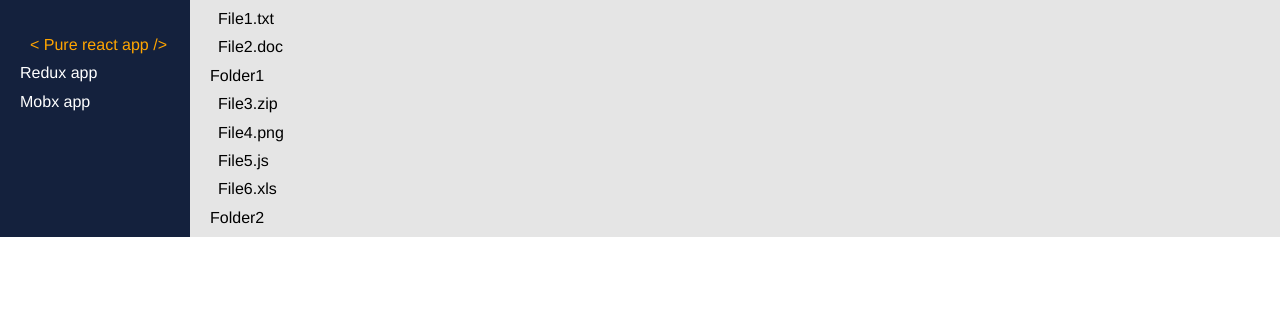
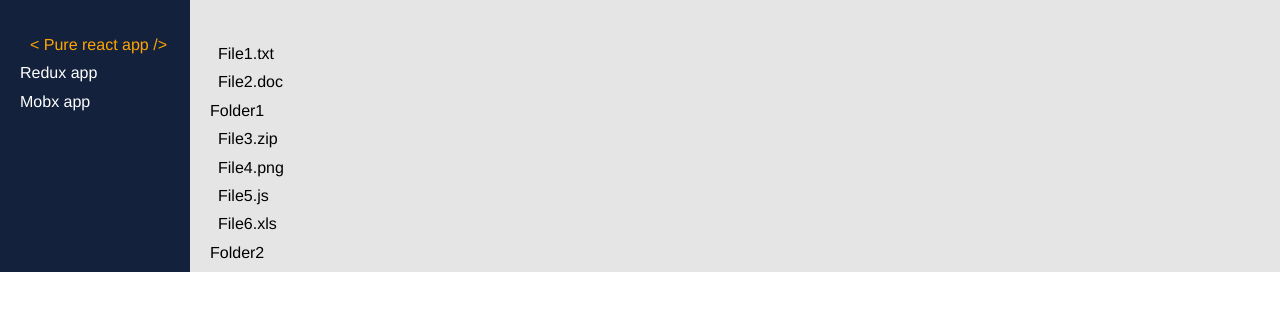
Before and after one commit to vovkvlad/ui-directory, a React app: page /react in a window 1280 px wide. Shown: the top 310 px of the page. Built offline with nearby package versions, Linux system fonts and the light colour scheme.

Commit message:
Created ui for breadcrumbs

```diff
--- a/src/apps/react/AppController.js
+++ b/src/apps/react/AppController.js
@@ -1,10 +1,11 @@
-import React, { Component } from 'react';
+import React, { Component, Fragment } from 'react';
 import PropTypes from 'prop-types';
 import { withRouter } from 'react-router';
 import { compact } from 'lodash';
 
 import { DIR } from './testDirectoryStructure';
 import DirectoryContainer from 'components/DirectoryContainer';
+import BreadCrumbs from 'components/Breadcrumbs';
 
 class AppController extends Component {
   static propTypes = {
@@ -55,6 +56,8 @@ class AppController extends Component {
     const content = this.getContentByPath(root);
 
     return (
+      <Fragment>
+        <BreadCrumbs path={root} />
         <DirectoryContainer
           content={content}
           selectedItem={selectedItem}
@@ -62,6 +65,7 @@ class AppController extends Component {
           onItemSelect={this.onItemSelect}
           onFolderDoubleClick={this.onFolderDoubleClick}
         />
+      </Fragment>
     );
   }
 }
--- /dev/null
+++ b/src/components/Breadcrumbs/BreadCrumbDelimiter.js
@@ -0,0 +1,3 @@
+import React from 'react';
+
+export default () => <span className="fas fa-angle-right" />;
--- /dev/null
+++ b/src/components/Breadcrumbs/BreadCrumbItem.js
@@ -0,0 +1,24 @@
+import React, { Component } from 'react';
+import PropTypes from 'prop-types';
+
+import styles from './Breadcrumbs.scss';
+
+class BreadcrumbItem extends Component {
+  static propTypes = {
+    name: PropTypes.string,
+  };
+
+  render() {
+    const { isRoot, name } = this.props;
+    return (
+      <div className={styles.item}>
+        {isRoot ?
+          <span className='fas fa-home' /> :
+          <span>{name}</span>
+        }
+      </div>
+    );
+  }
+}
+
+export default BreadcrumbItem;
--- /dev/null
+++ b/src/components/Breadcrumbs/Breadcrumbs.js
@@ -0,0 +1,39 @@
+import React, { Component, Fragment } from 'react';
+import PropTypes from 'prop-types';
+import { compact } from 'lodash';
+
+import BreadCrumbItem from './BreadCrumbItem';
+import Delimiter from './BreadCrumbDelimiter';
+import styles from './Breadcrumbs.scss';
+
+class Breadcrumbs extends Component {
+  static propTypes = {
+    path: PropTypes.string.isRequired,
+  };
+
+  render() {
+    const { path } = this.props;
+    const subPaths = compact(path.split('/'));
+
+    subPaths.unshift('/');
+
+    return (
+      <div className={styles.container}>
+        {
+          subPaths.map(( subPathItem, index, array )=> {
+            return (
+              <Fragment key={subPathItem}>
+                <BreadCrumbItem
+                  name={subPathItem}
+                  isRoot={subPathItem === '/'}
+                />
+                {index === array.length - 1 ? null : <Delimiter />}
+              </Fragment>
+            );
+          })}
+      </div>
+    );
+  }
+}
+
+export default Breadcrumbs;
--- /dev/null
+++ b/src/components/Breadcrumbs/Breadcrumbs.scss
@@ -0,0 +1,12 @@
+@import "../../variables";
+
+.container {
+  height: 30px;
+  display: flex;
+  font-size: $font-size-medium;
+  margin-top: 5px;
+}
+
+.item {
+  margin: 0 10px;
+}
--- /dev/null
+++ b/src/components/Breadcrumbs/index.js
@@ -0,0 +1 @@
+export { default } from './Breadcrumbs';
--- a/src/variables.scss
+++ b/src/variables.scss
@@ -9,3 +9,7 @@ $hightlight_orange: rgba(255, 180, 0, 1);
 $hightlight_blue: rgba(0, 166, 237, 1);
 $hightlight_green: rgba(127, 184, 0, 1);
 $hightlight_dark-blue: rgba(13, 44, 84, 1);
+
+$font-size-default: 16px;
+$font-size-medium: 20px;
+$font-size-large: 40px;
```
Lines whose indentation alone changed are shown as unchanged.
